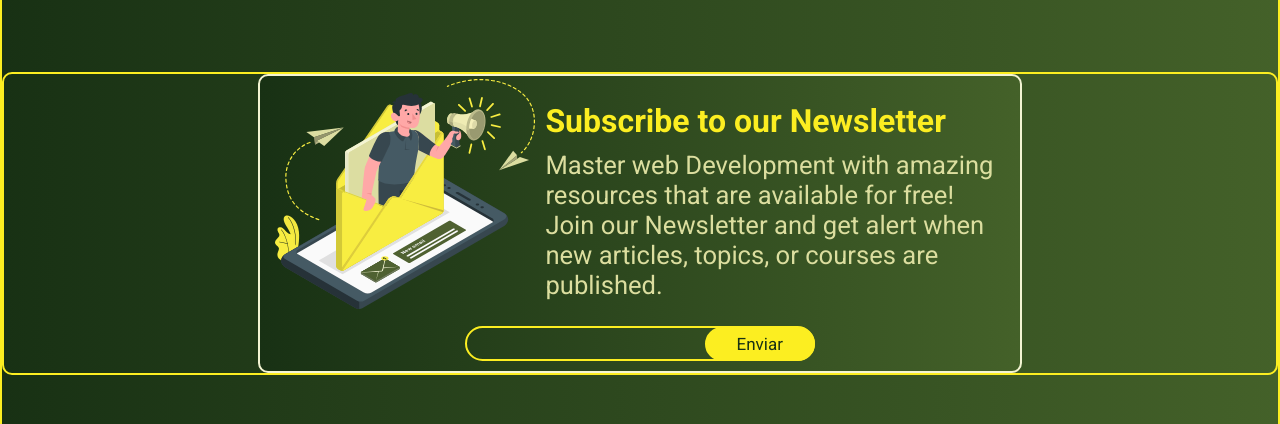
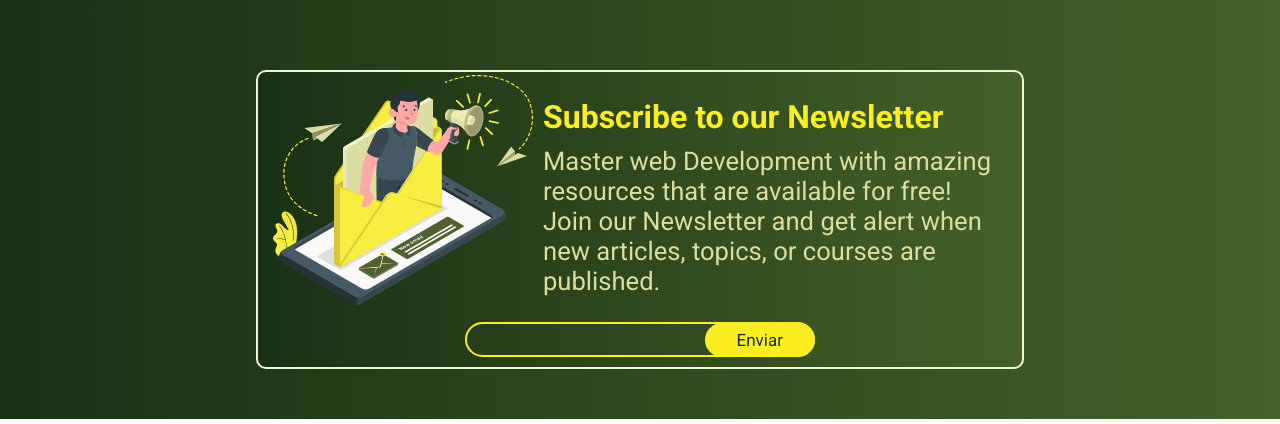
Before and after one commit to Rinpiki/ibge-noticias, a website with bundled scripts: page index.html in a window 1280 px wide. Shown: the part 1003-1427 px from the top of the page. Built offline with nearby package versions, Linux system fonts and the light colour scheme; no server answers.

Commit message:
bordas amarelas removidas

```diff
--- a/css/style.css
+++ b/css/style.css
@@ -18,7 +18,6 @@ body {
   display: flex;
   flex-direction: column;
   flex-grow: 1;
-  border: #fcee21 solid 2px;
   justify-content: center;
   align-items: center;
   background-image: linear-gradient(to right, #183114, #446129);
@@ -236,7 +235,6 @@ li:hover {
   margin-left: auto;
   margin-right: auto;
   justify-self: center;
-  border: #fcee21 solid 2px;
 }
 
 .cardnews {
```
